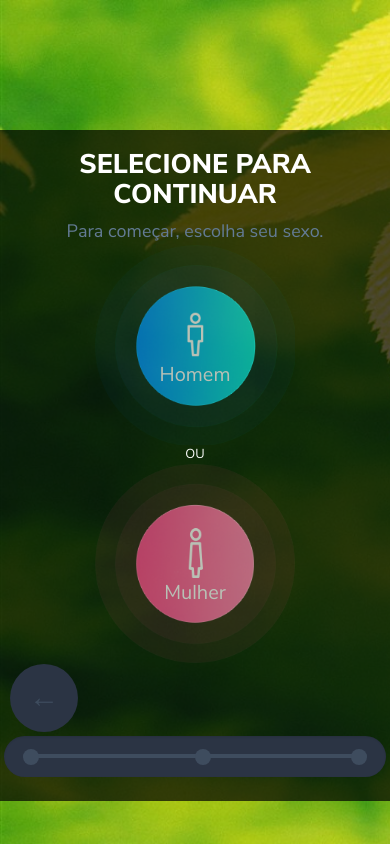
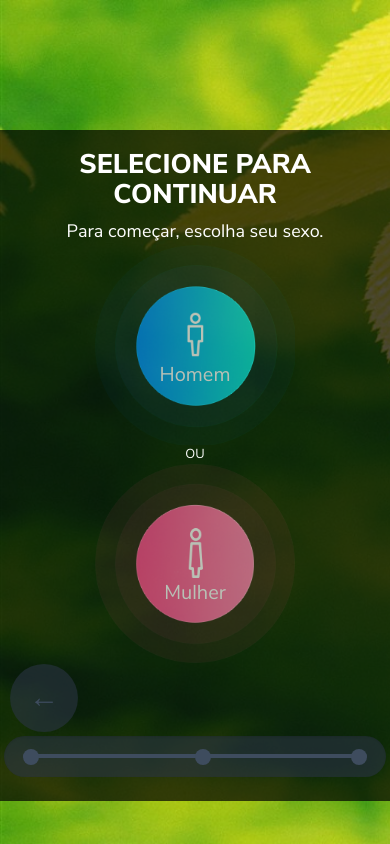
Before and after one commit to thiagonfigueiredo/protocolobarrigazeros.site, a plain HTML site: page quiz/index.html in a window 390 px wide. Shown: the top 844 px of the page. Drawn offline with nearby package versions, Linux system fonts and the light colour scheme; files whose address does not match are found by name.

Commit message:
Update quiz.css

```diff
--- a/assets/css/quiz.css
+++ b/assets/css/quiz.css
@@ -60,7 +60,7 @@ body {
 }
 
 .quiz-header {
-  color: #637b95;
+  color: #FFF;
   text-align: center;
   font-size: 18px;
 }
@@ -143,7 +143,7 @@ body {
   display: inline-block;
   width: 68px;
   height: 68px;
-  background: #2b3444;
+  background-color: rgb(43, 52, 68, 0.6);
   line-height: 68px;
   font-size: 30px;
   border-radius: 34px;
@@ -156,7 +156,7 @@ body {
 }
 
 .progress {
-  background: #2b3444;
+  background-color: rgb(43, 52, 68, 0.6);
   height: 68px;
   border-radius: 34px;
   margin: 4px;
@@ -248,7 +248,7 @@ body {
 
 @media screen and (max-width: 480px) {
   .quiz-header {
-    color: #637b95;
+    color: #FFF;
     text-align: center;
     max-width: 75%;
     display: inline-block;
```
